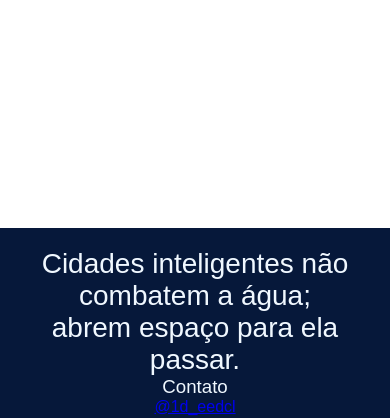
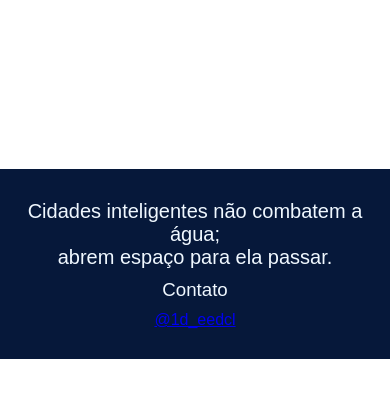
Before and after one commit to MicaeliCaetano/Mapa-Interativo-Enchentes-em-Alagoas, a Django app: page / in a window 390 px wide. Shown: the part 802-1220 px from the top of the page. After the commit the page ends 1161 px from the top, so only its background shows below. Run offline with Django 5.2, Linux system fonts and the light colour scheme.

Commit message:
Ajusta o comportamento do site

```diff
--- a/static/css/style.css
+++ b/static/css/style.css
@@ -55,6 +55,7 @@ h1[title="inicio"] {
 @media (max-width: 600px) {
     h1[title="inicio"] {
         margin-inline: 25px;
+        font-weight: 200;
     }
 }
 
@@ -73,6 +74,6 @@ p[title="inicio"] {
 @media (max-width: 600px) {
     h1{
         font-weight: 300;
-        font-size: 28px;
+        font-size: 20px;
     }
 }
```
